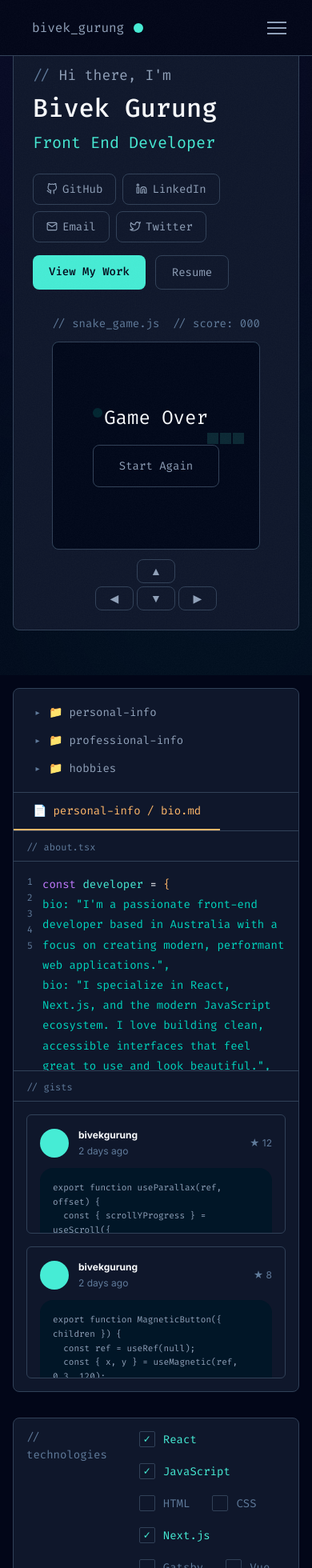
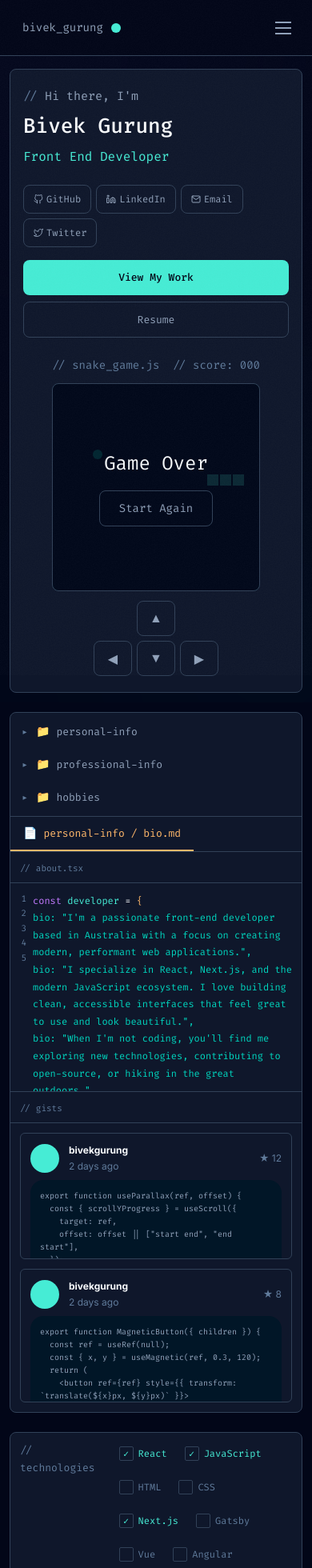
Before and after one commit to Bivektamu/my-portfolio, a Next.js app: page / in a window 390 px wide. Shown: the top 1960 px of the page at 80% size. Built offline with nearby package versions, Linux system fonts and the light colour scheme.

Commit message:
feat: responsive polish & mobile QA for all sections (feature 37)

```diff
--- a/src/app/globals.css
+++ b/src/app/globals.css
@@ -164,6 +164,7 @@
 html {
   scroll-behavior: smooth;
   background-color: var(--color-bg);
+  overflow-x: hidden;
 }
 
 body {
--- a/src/app/not-found.module.css
+++ b/src/app/not-found.module.css
@@ -66,3 +66,35 @@
   border-color: var(--color-accent-teal);
   background: rgba(70, 236, 213, 0.06);
 }
+
+/* ── Responsive ── */
+@media (max-width: 480px) {
+  .page {
+    padding: 16px;
+  }
+
+  .foreground {
+    padding: 40px 24px;
+  }
+
+  .code {
+    font-size: 72px;
+  }
+
+  .text {
+    font-size: 16px;
+  }
+
+  .hint {
+    font-size: 12px;
+  }
+
+  .homeLink {
+    padding: 14px 24px;
+    font-size: 13px;
+    min-height: 44px;
+    display: flex;
+    align-items: center;
+    justify-content: center;
+  }
+}
--- a/src/components/header/Header.module.css
+++ b/src/components/header/Header.module.css
@@ -172,3 +172,36 @@
     border-left-color: var(--color-tab-stroke);
   }
 }
+
+@media (max-width: 480px) {
+  .container {
+    padding: 0 12px;
+  }
+
+  .logo {
+    padding: 12px 16px;
+    gap: 8px;
+  }
+
+  .logoText {
+    font-size: 14px;
+  }
+
+  .hamburger {
+    padding: 14px;
+  }
+
+  .hamburger span {
+    width: 20px;
+  }
+
+  .nav {
+    width: 100%;
+    max-width: 320px;
+  }
+
+  .navLink {
+    padding: 14px 20px;
+    font-size: 15px;
+  }
+}
--- a/src/components/sections/About.module.css
+++ b/src/components/sections/About.module.css
@@ -311,6 +311,12 @@
     flex-direction: row;
     flex-wrap: wrap;
     gap: 0;
+    padding: 8px;
+  }
+
+  .folderGroup {
+    flex: 1 1 auto;
+    min-width: 160px;
   }
 
   .panels {
@@ -328,3 +334,91 @@
     max-height: 400px;
   }
 }
+
+@media (max-width: 480px) {
+  .about {
+    padding: 12px;
+  }
+
+  .sidebar {
+    flex-direction: column;
+    padding: 4px;
+    gap: 2px;
+  }
+
+  .folderGroup {
+    width: 100%;
+    flex: 0 0 100%;
+    min-width: 0;
+  }
+
+  .folderTitle {
+    padding: 10px 8px;
+    font-size: 13px;
+  }
+
+  .folderFiles {
+    padding-left: 24px;
+  }
+
+  .fileItem {
+    padding: 8px 10px;
+    font-size: 12px;
+    min-height: 44px;
+  }
+
+  .tab {
+    padding: 10px 16px;
+    font-size: 13px;
+  }
+
+  .codeHeader {
+    padding: 8px 12px;
+  }
+
+  .codeLang {
+    font-size: 11px;
+  }
+
+  .codeContent {
+    padding: 12px 0;
+  }
+
+  .lineNumbers {
+    padding: 0 8px 0 12px;
+    font-size: 11px;
+    min-width: 28px;
+  }
+
+  .codeText {
+    padding-right: 12px;
+    font-size: 12px;
+  }
+
+  .gistList {
+    padding: 12px;
+    gap: 12px;
+  }
+
+  .gistHeader {
+    padding: 12px 12px 8px;
+  }
+
+  .gistCodeBlock {
+    padding: 0 12px;
+  }
+
+  .gistCode {
+    padding: 12px;
+    font-size: 10px;
+  }
+
+  .gistFooter {
+    padding: 8px 12px 12px;
+  }
+
+  .gistCard {
+    width: 100%;
+    overflow: hidden;
+  }
+}
--- a/src/components/sections/Banner.module.css
+++ b/src/components/sections/Banner.module.css
@@ -216,3 +216,69 @@
     height: 200px;
   }
 }
+
+@media (max-width: 480px) {
+  .banner {
+    padding: 12px;
+    min-height: auto;
+    align-items: flex-start;
+    padding-top: calc(var(--header-height) + 16px);
+  }
+
+  .foreground {
+    padding: 20px 16px;
+  }
+
+  .content {
+    gap: 24px;
+  }
+
+  .name {
+    font-size: 26px;
+  }
+
+  .greeting {
+    font-size: 15px;
+  }
+
+  .jobTitle {
+    font-size: 16px;
+    margin-bottom: 12px;
+  }
+
+  .socialLinks {
+    gap: 6px;
+  }
+
+  .socialBtn {
+    padding: 8px 12px;
+    font-size: 12px;
+    gap: 4px;
+  }
+
+  .actions {
+    flex-direction: column;
+    gap: 8px;
+  }
+
+  .cta,
+  .resume {
+    text-align: center;
+    padding: 12px 16px;
+    font-size: 13px;
+  }
+
+  .blurBlue {
+    width: 250px;
+    height: 250px;
+    top: -60px;
+    left: -80px;
+  }
+
+  .blurGreen {
+    width: 250px;
+    height: 250px;
+    bottom: -60px;
+    right: -80px;
+  }
+}
--- a/src/components/sections/Contact.module.css
+++ b/src/components/sections/Contact.module.css
@@ -240,3 +240,100 @@
     overflow: auto;
   }
 }
+
+@media (max-width: 480px) {
+  .contact {
+    padding: 12px;
+  }
+
+  .tab {
+    padding: 10px 16px;
+    font-size: 13px;
+  }
+
+  .formPanel {
+    padding: 20px 16px;
+  }
+
+  .form {
+    gap: 16px;
+  }
+
+  .label {
+    font-size: 13px;
+  }
+
+  .input,
+  .textarea {
+    padding: 10px 12px;
+    font-size: 13px;
+    min-height: 44px;
+  }
+
+  .input {
+    min-height: 44px;
+  }
+
+  .submitBtn {
+    align-self: stretch;
+    text-align: center;
+    padding: 14px 24px;
+    font-size: 14px;
+    min-height: 48px;
+  }
+
+  .errorMsg {
+    font-size: 11px;
+  }
+
+  .codePanel {
+    max-height: 180px;
+  }
+
+  .codePreview {
+    margin: 12px;
+    padding: 16px;
+    font-size: 11px;
+  }
+
+  .codePanelLabel {
+    font-size: 11px;
+  }
+
+  .codePanelHeader {
+    padding: 10px 16px;
+  }
+
+  .thankYou {
+    min-height: 200px;
+    gap: 12px;
+    padding: 20px 16px;
+  }
+
+  .thankYouTitle {
+    font-size: 22px;
+  }
+
+  .thankYouText {
+    font-size: 13px;
+    max-width: 100%;
+  }
+
+  .socialStrip {
+    padding: 8px 12px;
+    gap: 2px;
+    flex-wrap: wrap;
+  }
+
+  .findMe {
+    padding: 8px 10px;
+    font-size: 12px;
+  }
+
+  .socialIcon {
+    width: 40px;
+    height: 40px;
+    min-width: 40px;
+    min-height: 40px;
+  }
+}
--- a/src/components/sections/Projects.module.css
+++ b/src/components/sections/Projects.module.css
@@ -213,3 +213,75 @@
     padding: 16px;
   }
 }
+
+@media (max-width: 480px) {
+  .projects {
+    padding: 12px;
+  }
+
+  .sidebar {
+    flex-shrink: 0;
+  }
+
+  .sidebarHeader {
+    padding: 10px 12px;
+  }
+
+  .sidebarTitle {
+    font-size: 13px;
+  }
+
+  .techList {
+    padding: 6px 8px;
+    gap: 2px;
+  }
+
+  .techItem {
+    padding: 8px 10px;
+    font-size: 12px;
+    gap: 6px;
+    min-height: 40px;
+  }
+
+  .checkbox {
+    width: 18px;
+    height: 18px;
+    font-size: 10px;
+    flex-shrink: 0;
+  }
+
+  .tab {
+    padding: 10px 16px;
+    font-size: 13px;
+  }
+
+  .grid {
+    grid-template-columns: 1fr;
+    padding: 12px;
+    gap: 16px;
+  }
+
+  .cardBody {
+    padding: 16px;
+    gap: 6px;
+  }
+
+  .cardTitle {
+    font-size: 13px;
+  }
+
+  .cardDesc {
+    font-size: 11px;
+  }
+
+  .cardLinks {
+    gap: 8px;
+    margin-top: 4px;
+  }
+
+  .cardLink {
+    padding: 6px 10px;
+    font-size: 11px;
+    min-height: 36px;
+  }
+}
--- a/src/components/sections/Skills.module.css
+++ b/src/components/sections/Skills.module.css
@@ -129,3 +129,49 @@
     gap: 32px;
   }
 }
+
+@media (max-width: 480px) {
+  .skills {
+    padding: 12px;
+  }
+
+  .tab {
+    padding: 10px 16px;
+    font-size: 13px;
+  }
+
+  .content {
+    padding: 20px 16px;
+    gap: 24px;
+  }
+
+  .skillGrid {
+    gap: 8px;
+  }
+
+  .skillChip {
+    padding: 8px 12px;
+    font-size: 12px;
+    gap: 6px;
+    min-height: 40px;
+  }
+
+  .expCard {
+    padding: 16px 20px;
+    gap: 12px;
+  }
+
+  .expYears {
+    font-size: 36px;
+  }
+
+  .expLabel {
+    font-size: 13px;
+  }
+
+  .callBtn {
+    padding: 12px 20px;
+    font-size: 13px;
+    min-height: 44px;
+  }
+}
--- a/src/components/snake/SnakeGame.module.css
+++ b/src/components/snake/SnakeGame.module.css
@@ -55,7 +55,8 @@
 }
 
 .overlayBtn {
-  padding: var(--tab-padding);
+  padding: 12px 24px;
+  min-height: 44px;
   border: 1px solid var(--color-border);
   border-radius: var(--radius-md);
   background: transparent;
@@ -65,6 +66,7 @@
   cursor: pointer;
   transition: border-color var(--duration-fast) var(--ease-out-expo),
     color var(--duration-fast) var(--ease-out-expo);
+  -webkit-tap-highlight-color: transparent;
 }
 
 .overlayBtn:hover {
@@ -77,17 +79,17 @@
   display: flex;
   flex-direction: column;
   align-items: center;
-  gap: 4px;
+  gap: 6px;
 }
 
 .ctrlRow {
   display: flex;
-  gap: 4px;
+  gap: 6px;
 }
 
 .ctrlBtn {
   width: 48px;
-  height: 30px;
+  height: 44px;
   display: flex;
   align-items: center;
   justify-content: center;
@@ -96,11 +98,18 @@
   background: var(--color-surface);
   color: var(--color-text-secondary);
   cursor: pointer;
-  font-size: 14px;
+  font-size: 16px;
   transition: border-color var(--duration-fast) var(--ease-out-expo);
+  -webkit-tap-highlight-color: transparent;
+  touch-action: manipulation;
 }
 
 .ctrlBtn:hover {
+  border-color: var(--color-accent-teal);
+}
+
+.ctrlBtn:active {
+  background: var(--color-surface-elevated);
   border-color: var(--color-accent-teal);
 }
 
```
Also changed, not shown: 2 other files (tests, documents, lock files or other folders).
